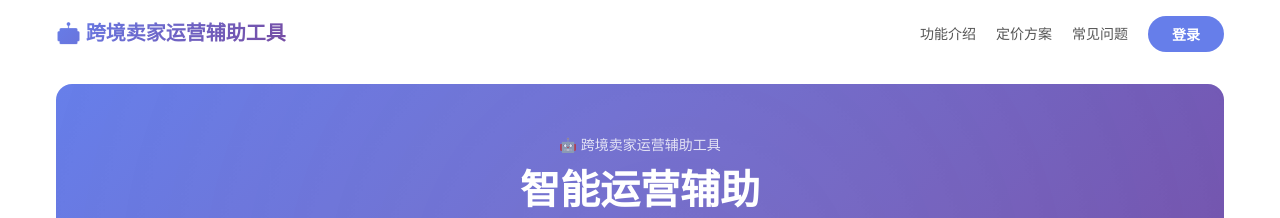
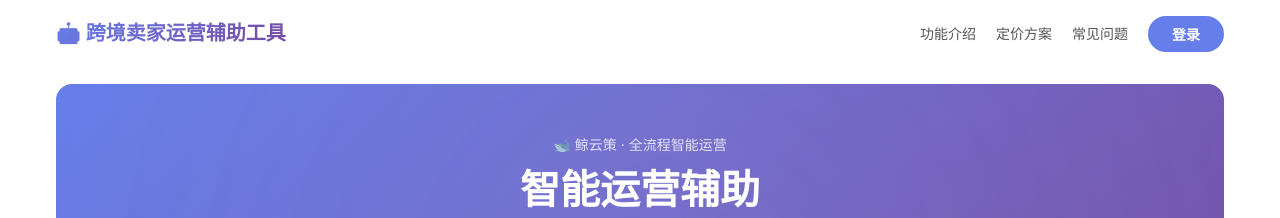
Before and after one commit to erfengyuzhangsun/temutools, a React (Vite) app in the folder web/: page / in a window 1280 px wide. Shown: the top 218 px of the page. Built offline with nearby package versions, Linux system fonts and the light colour scheme.

Commit message:
feat: 品牌升级鲸云策（全流程智能运营平台），更新前端 UI 文字

```diff
--- a/web/index.html
+++ b/web/index.html
@@ -4,7 +4,7 @@
     <meta charset="UTF-8" />
     <link rel="icon" type="image/svg+xml" href="/vite.svg" />
     <meta name="viewport" content="width=device-width, initial-scale=1.0" />
-    <title>Temu 卖家运营辅助工具</title>
+    <title>鲸云策 - 全流程智能运营平台</title>
   </head>
   <body>
     <div id="root"></div>
--- a/web/src/pages/Landing.jsx
+++ b/web/src/pages/Landing.jsx
@@ -261,7 +261,7 @@ export default function LandingPage() {
 
       {/* ==================== 1️⃣ Hero ==================== */}
       <div className="hero">
-        <div className="hero-badge">🤖 跨境卖家运营辅助工具</div>
+        <div className="hero-badge">🐋 鲸云策 · 全流程智能运营</div>
         <div className="hero-title">智能运营辅助<br />让数据帮你做决策，高效管理店铺</div>
         <div className="hero-desc">
           核价、库存、调价、活动、发货、售后一站式管理<br />
@@ -792,7 +792,7 @@ export default function LandingPage() {
       </div>
 
       <div className="footer">
-        <p style={{ margin: '4px 0', fontSize: 14 }}>© 2026 跨境卖家运营辅助工具 | 专注数据与运营管理 🤖</p>
+        <p style={{ margin: '4px 0', fontSize: 14 }}>© 2026 鲸云策 | 专注数据与运营管理 🐋</p>
         <p style={{ margin: '4px 0', fontSize: 13, color: '#aaa' }}>本工具仅用于辅助商家进行数据分析和运营决策，不构成任何投资建议</p>
       </div>
     </div>
--- a/web/src/pages/Login.jsx
+++ b/web/src/pages/Login.jsx
@@ -68,7 +68,7 @@ export default function LoginPage() {
       <Card style={{ width: 420, borderRadius: 16, boxShadow: '0 8px 32px rgba(0,0,0,0.15)' }}>
         <Space direction="vertical" style={{ width: '100%', textAlign: 'center', marginBottom: 24 }}>
           <RobotOutlined style={{ fontSize: 48, color: '#667eea' }} />
-          <Title level={3} style={{ margin: 0 }}>跨境卖家运营辅助工具</Title>
+          <Title level={3} style={{ margin: 0 }}>🐋 鲸云策</Title>
           <Text type="secondary">请输入邮箱和密码，开启您的运营管理之旅</Text>
         </Space>
 
```
